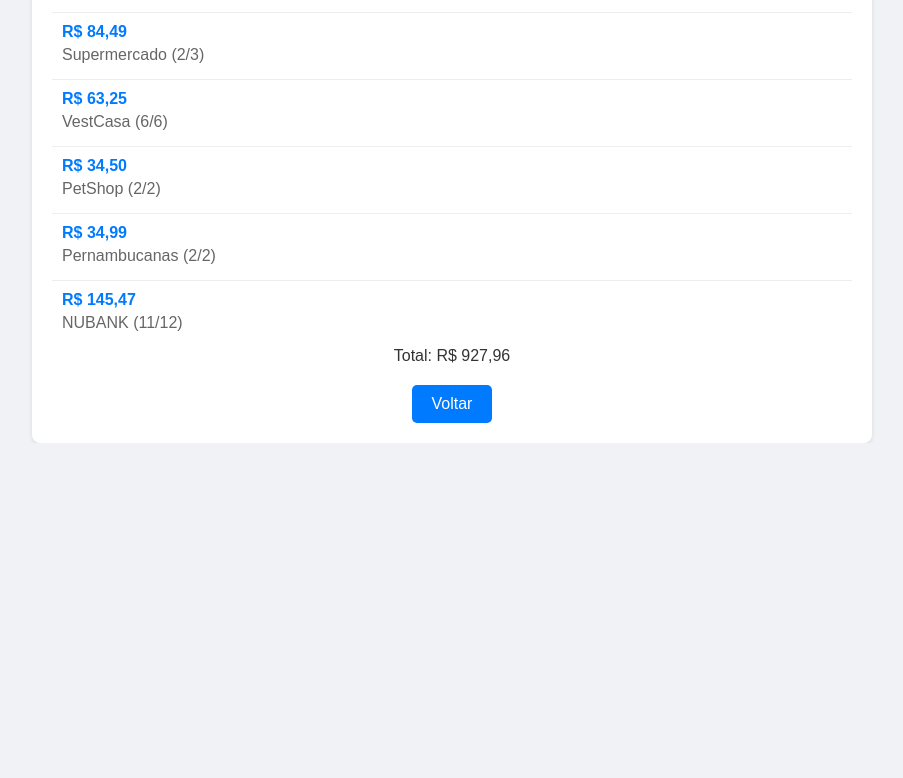
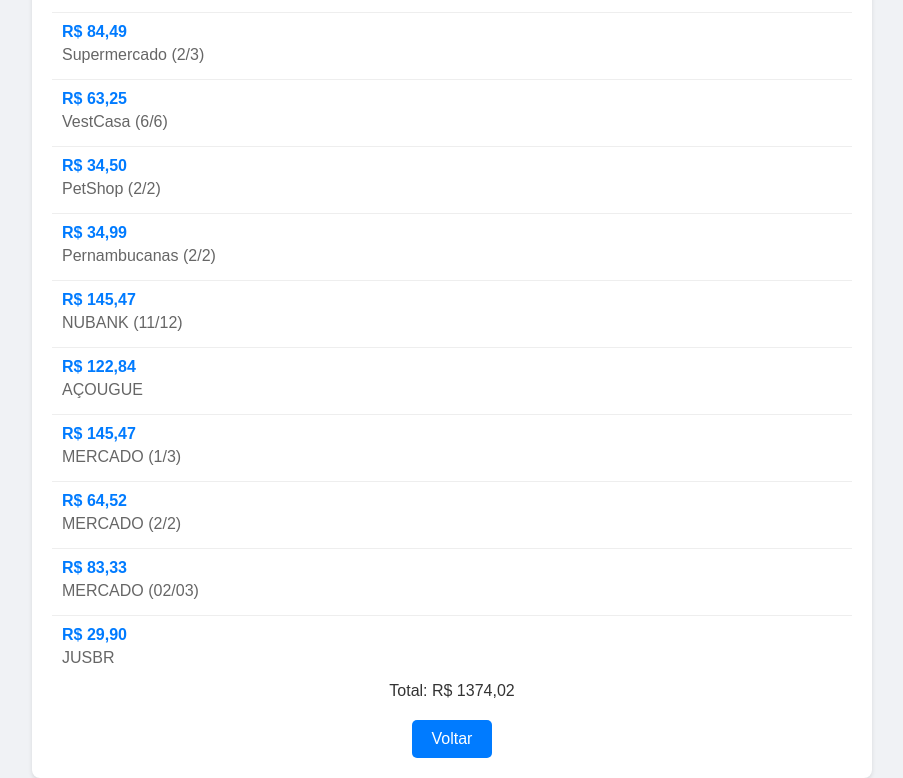
Before and after one commit to ScriptHit/check, a plain HTML site: page nilza-abril.html in a window 1280 px wide. Shown: the part 470-1248 px from the top of the page, without its empty margins (188-1091 px from the left). Before the commit the page ends 913 px from the top, so only its background shows below. Drawn offline with Linux system fonts and the light colour scheme.

Commit message:
Update nilza-abril.html

```diff
--- a/nilza-abril.html
+++ b/nilza-abril.html
@@ -71,6 +71,12 @@
 	<div class="gasto-item"><div class="valor">R$ 34,50</div><div class="descricao">PetShop (2/2)</div></div>
 	<div class="gasto-item"><div class="valor">R$ 34,99</div><div class="descricao">Pernambucanas (2/2)</div></div>
 	<div class="gasto-item"><div class="valor">R$ 145,47</div><div class="descricao">NUBANK (11/12)</div></div>
+	<div class="gasto-item"><div class="valor">R$ 122,84</div><div class="descricao">AÇOUGUE</div></div>
+	<div class="gasto-item"><div class="valor">R$ 145,47</div><div class="descricao">MERCADO (1/3)</div></div>
+	<div class="gasto-item"><div class="valor">R$ 64,52</div><div class="descricao">MERCADO (2/2)</div></div>
+	<div class="gasto-item"><div class="valor">R$ 83,33</div><div class="descricao">MERCADO (02/03)</div></div>
+	<div class="gasto-item"><div class="valor">R$ 29,90</div><div class="descricao">JUSBR</div></div>
+
 </div>
 
 		<div id="totalGastos">Total: R$ 0,00</div>
```
Lines whose indentation alone changed are shown as unchanged.
